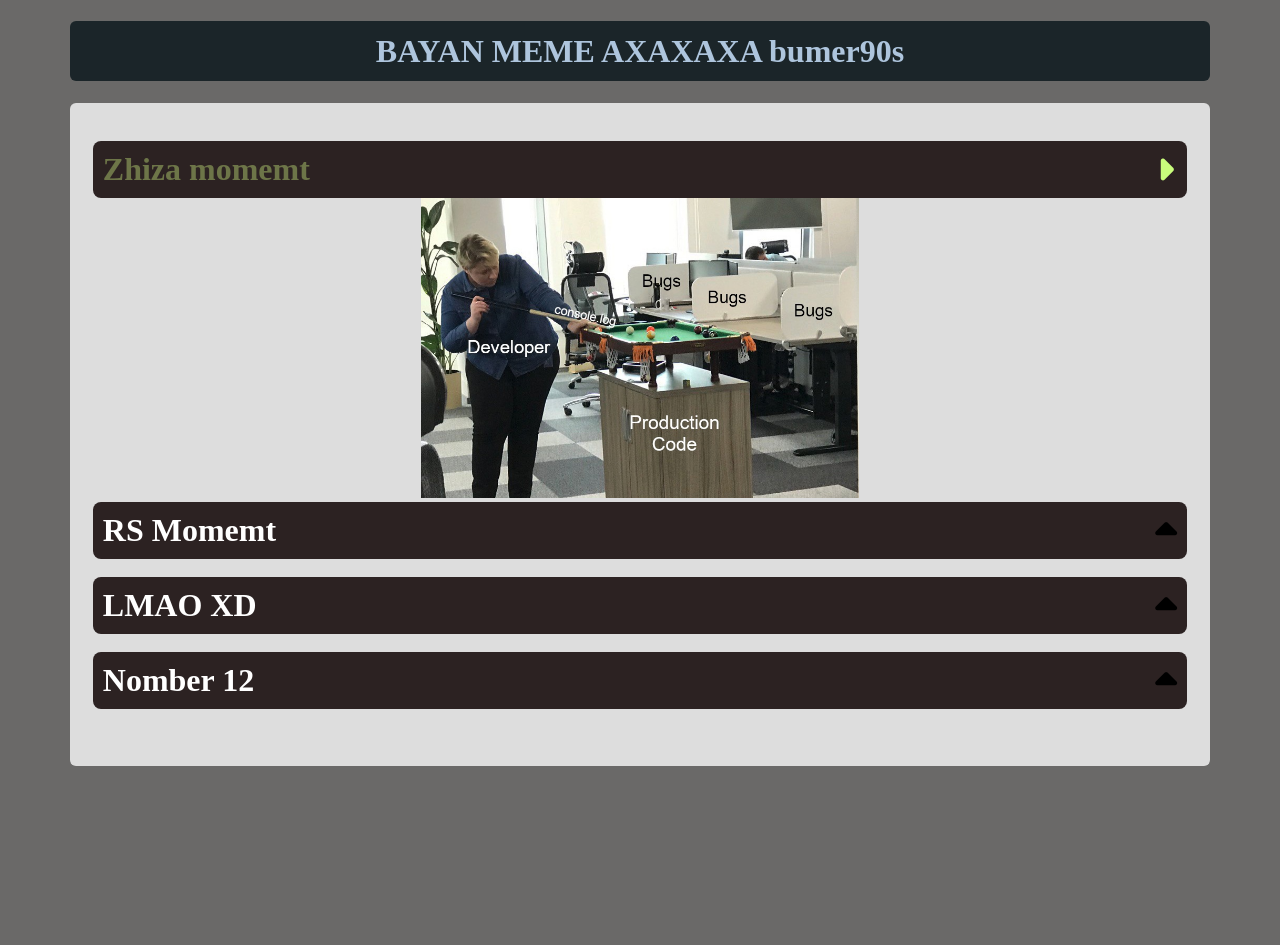
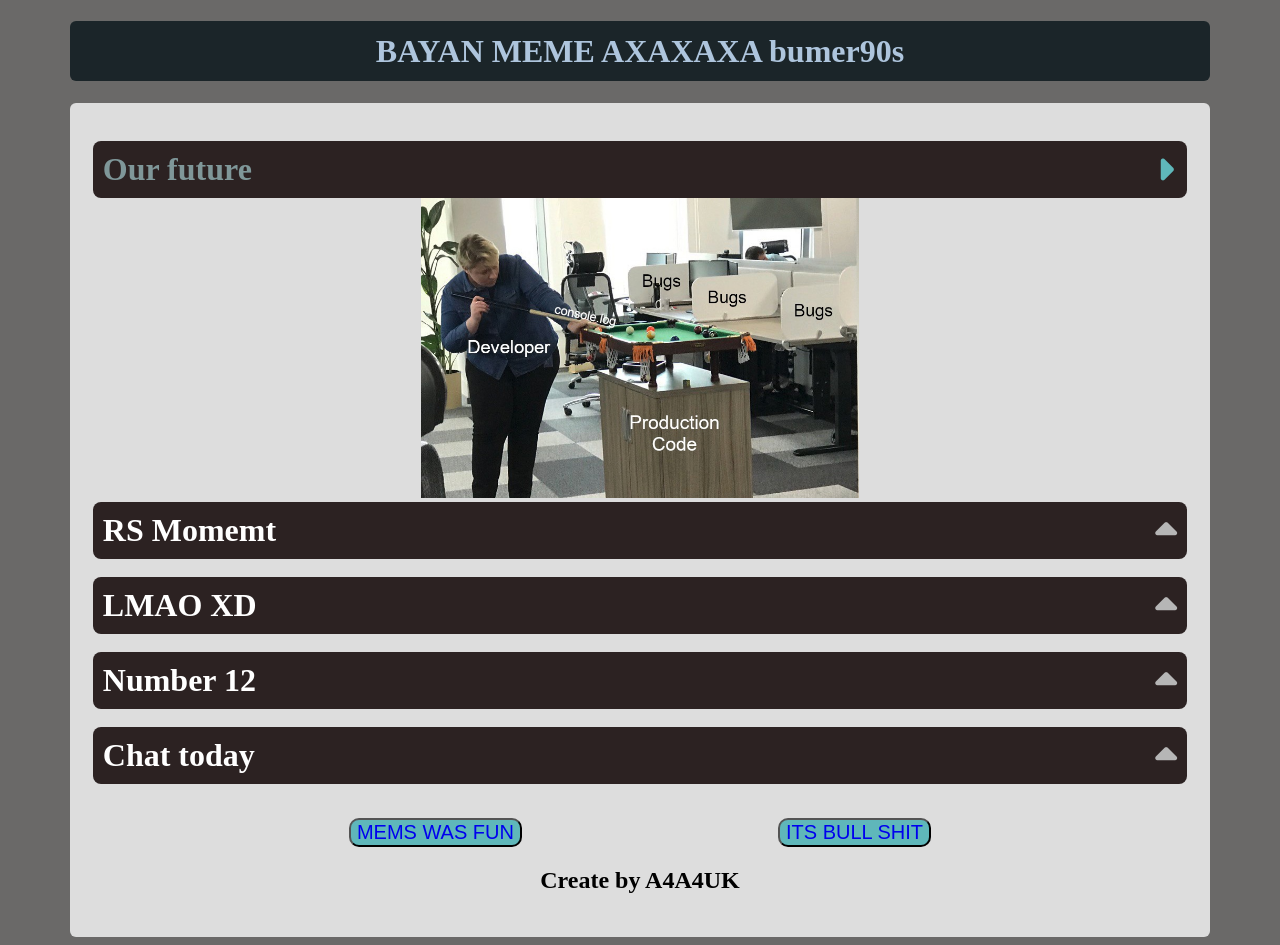
Before and after one commit to A4U4UK/cssBayan, a plain HTML site: page cssBayan/index.html in a window 1280 px wide. Before the commit the page ends 800 px from the top, so only its background shows below. Drawn offline with Linux system fonts and the light colour scheme.

Commit message:
fix: fix some errors and add easter egg(12 мар 2023 г. 16:24:59)

```diff
--- a/cssBayan/index.html
+++ b/cssBayan/index.html
@@ -22,7 +22,7 @@
                         <input checked type="radio" name="accardion" class="input" id="mem-1" />
                         <!-- элемент необходимы для того чтобы было можно нажимать (type radio) -->
                         <label for="mem-1" class="into-mem">
-                            <p>Zhiza momemt</p>
+                            <p>Our future</p>
                             <i class="fa-solid fa-caret-up fa-rotate-by"></i>
                             <!--иконка-->
                         </label>
@@ -64,7 +64,7 @@
                     <div class="accordion-element-box">
                         <input type="radio" name="accardion" class="input" id="mem-4" />
                         <label for="mem-4" class="into-mem">
-                            <p>Nomber 12</p>
+                            <p>Number 12</p>
                             <i class="fa-solid fa-caret-up fa-rotate-by"></i>
                         </label>
                     </div>
@@ -73,7 +73,36 @@
                     </label>
                 </li>
 
+                <li class="accordion-element-block">
+                    <div class="accordion-element-box">
+                        <input type="radio" name="accardion" class="input" id="mem-5" />
+                        <label for="mem-5" class="into-mem">
+                            <p>Chat today</p>
+                            <i class="fa-solid fa-caret-up fa-rotate-by"></i>
+                        </label>
+                    </div>
+                    <label for="mem-5" class="accardion-img">
+                        <img src="/cssBayan/img/mem5.jpg">
+                    </label>
+                </li>
             </ul>
+            <div class="button">
+                <button> <a href="https://ok.ru/">MEMS WAS FUN</a></button>
+                <button><a href="https://youtu.be/VM7XaWgZ_b8">ITS BULL SHIT</a></button>
+            </div>
+            <div class="easter-block">
+            <input type="radio" class="input" id="easter" />
+            <label for="easter">
+                <h2>Create by A4A4UK</h2>
+            </label>
+            <div class="cont-ea">
+                <p class="heart">R U HAPPY?</p>
+            <label for="easter" class="ea">
+                <button class="n"><a href="https://youtu.be/GxBj59uutZM">Yes</a></button>
+                <button class="n"><a href="https://youtu.be/0hfOyOBHIq4">!Im FINE</a></button>
+            </label>
+            </div>
+            </div>
             </div>
         </div>
     </body>
--- a/cssBayan/style.css
+++ b/cssBayan/style.css
@@ -56,17 +56,17 @@ input{
 }
 .accordion-element-block:hover i {
     --fa-rotate-angle: 90deg;
-    color: #c9fd7c;
+    color: #5fb7ba;
 }
 .accordion-element-block:has(input[type=radio]:checked) i {
     --fa-rotate-angle: 90deg;
-    color: #c9fd7c;
+    color: #5fb7ba;
 }
 .accordion-element-block:has(input[type=radio]:checked) p {
-    color: #6d7548;
+    color: #7f9799;
 }
 .accordion-element-block:hover p {
-    color: #e7ff7e;
+    color: #5fb7ba;
 }
 /* это небходимо для того чтобы при наведение и нажатии картинка появлялась и цвет текста менялся (я специально выделил отступами чтобы было проще проверять) */
 
@@ -77,6 +77,7 @@ input{
 .accardion-img{
     display: block;
     width: 100%;
+    height: 0%;
 }
 
 .into-mem{
@@ -87,7 +88,37 @@ input{
 }
 i{
     font-size: 35px;
+    transition: 0.4s;
+    color: #b6b6b6;
 }
 label{
     cursor: pointer;
 }
+.button{
+    display: flex;
+    justify-content: space-evenly;
+}
+button{
+    font-size: 20px;
+    color: #000;
+    background-color:#5fb7ba;
+    border-radius:10px;
+}
+a{
+    text-decoration: none;
+}
+
+.heart{
+    color:#660303;
+}
+.easter-block:has(input[type=radio]:checked) .cont-ea{
+    display: block;
+}
+.ea{
+    display: flex;
+    justify-content: space-evenly;
+}
+.cont-ea{
+    display: none;
+}
+/* easter egg */
```
Also changed, not shown: cssBayan/img/mem5.jpg (added).
